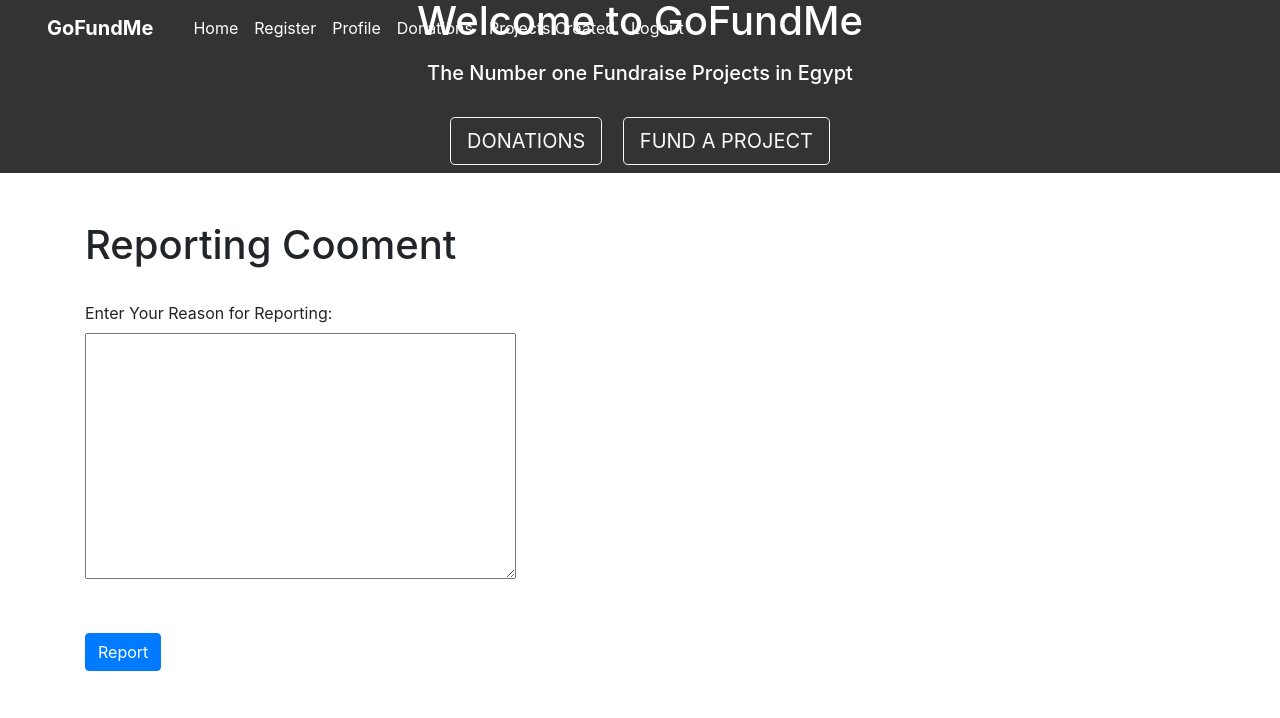
After one commit to Miramar-Etman/Crowd_Funding, a Django app: page /projects/14/report_comment in a window 1280 px wide. The commit adds this page. Shown: the top 718 px of the page. Run offline with Django 4.2, Linux system fonts and the light colour scheme; a user stored in the database is signed in; parts of the project's set-up code (start-up, migrations or seed data) failed here and were passed over; some libraries are stand-ins or nearby versions.

Commit message:
report inappropriate comments

```diff
--- a/projects/admin.py
+++ b/projects/admin.py
@@ -1,5 +1,5 @@
 from django.contrib import admin
-from .models import Category, Project, Donate, Comment, Rating, ProjectReport
+from .models import Category, Project, Donate, Comment, Rating, ProjectReport, CommentReport
 
 # Register your models here.
 admin.site.register(Category)
@@ -8,3 +8,4 @@ admin.site.register(Donate)
 admin.site.register(Comment)
 admin.site.register(Rating)
 admin.site.register(ProjectReport)
+admin.site.register(CommentReport)
--- a/projects/forms.py
+++ b/projects/forms.py
@@ -1,5 +1,6 @@
 from django import forms
-from .models import Project, Donate, Comment, Rating
+from .models import Project, Donate, Comment, Rating, CommentReport, ProjectReport
+
 
 ################# Create Project Form ######################
 class ProjectForm(forms.ModelForm):
@@ -28,5 +29,11 @@ class RateForm(forms.ModelForm):
 ######################## Reporting Project Form ###################
 class ReportProjectForm(forms.ModelForm):
     class Meta:
-        model = Rating
-        fields = ['scale']
+        model = ProjectReport
+        fields = ['reason']
+
+######################## Reporting Comment Form ###################
+class ReportCommentForm(forms.ModelForm):
+    class Meta:
+        model = CommentReport
+        fields = ['reason']
--- a/projects/models.py
+++ b/projects/models.py
@@ -83,7 +83,7 @@ class ProjectReport(models.Model):
 ################### Reporting Comments #################
 class CommentReport(models.Model):
     reason = models.TextField(max_length=2000)
-    comment = models.ForeignKey(Project, on_delete=models.CASCADE)
+    comment = models.ForeignKey(Comment, on_delete=models.CASCADE)
     user_report = models.ForeignKey(User, on_delete=models.CASCADE, default=None)
     def __str__(self):
         return str(self.reason)
--- /dev/null
+++ b/projects/templates/projects/report_comment.html
@@ -0,0 +1,27 @@
+{% extends "home/header.html" %}
+{% block content %}
+{% load static %}
+{% load crispy_forms_tags %}
+  <header>
+    {% if messages %}
+{% for message in messages %}
+    <div class="alert alert-danger font-weight-bold" role="alert">{{ message }}</div>
+  {% endfor %}
+  {% endif %}
+<link rel="stylesheet" href="{% static 'css/register.css' %}" />
+    <!-- Navbar -->
+  </header>
+<!--Login-->
+<div class="container py-5">
+  <h1>Reporting Cooment</h1>
+  <form method="POST" action="">
+    {% csrf_token %}
+    <br>
+      <div><label> Enter Your Reason for Reporting: </label> <br> {{ form.reason}}</div> <br>
+    <br>
+    <button class="btn btn-primary" type="submit">Report</button>
+  </form>
+
+</div>
+
+{% endblock %}
--- a/projects/templates/projects/view_project.html
+++ b/projects/templates/projects/view_project.html
@@ -80,6 +80,8 @@ Add Comment</a>
 <strong>
   {{comment.name}}
   {{comment.date_added}}
+  <a href="{% url 'report_comment' comment.pk %}  " > <button type="button" class="btn btn-danger">Report</button> </a>
+
 </strong>
 <br>
 {{comment.body}}
--- a/projects/urls.py
+++ b/projects/urls.py
@@ -17,4 +17,5 @@ urlpatterns = [
     path('donations', views.donations, name='donations'),
     path('view_search', views.search_project, name='search'),
     path('<int:pk>/report_project', views.report_project, name='report_project'),
+    path('<int:pk>/report_comment', views.report_comment, name='report_comment'),
               ]+ static(settings.MEDIA_URL, document_root=settings.MEDIA_ROOT)
--- a/projects/views.py
+++ b/projects/views.py
@@ -8,7 +8,8 @@ from django.views.generic import CreateView
 from django.http import HttpResponse
 from django.shortcuts import redirect, render, get_object_or_404
 from .models import Category, Project, Donate, Comment, Rating
-from .forms import ProjectForm, DonateForm, CommentForm, RateForm, ReportProjectForm
+from .forms import ProjectForm, DonateForm, CommentForm, RateForm, ReportProjectForm, ReportCommentForm
+
 
 ####################Create Project######################
 @login_required
@@ -180,7 +181,7 @@ def search_project(request):
         return render(request, 'projects/search_result.html')
 
 
-###################### Reporting Projec ##################
+###################### Reporting Project ##################
 @login_required
 def report_project(request,pk):
     if request.method == 'POST':
@@ -194,7 +195,7 @@ def report_project(request,pk):
             return redirect("avaliable_proj")
         context = {
             'form': form}
-        return render(request, 'projects/create_project.html', context)
+        return render(request, 'projects/report_project.html', context)
     else:
 
         form = ReportProjectForm()
@@ -202,3 +203,27 @@ def report_project(request,pk):
             'form': form,
         }
     return render(request, 'projects/report_project.html', context)
+
+###################### Reporting Commets ##################
+@login_required
+def report_comment(request,pk):
+    if request.method == 'POST':
+        form = ReportCommentForm(request.POST)
+        if form.is_valid():
+            new_form = form.save(commit=False)
+            new_form.user_report = request.user
+            comment = Comment.objects.get(pk=pk)
+            new_form.comment = comment
+            new_form.save()
+            return redirect("avaliable_proj")
+        context = {
+            'form': form}
+        return render(request, 'projects/report_comment.html', context)
+
+    else:
+
+        form = ReportProjectForm()
+        context = {
+            'form': form,
+        }
+    return render(request, 'projects/report_comment.html', context)
```
Also changed, not shown: db.sqlite3, projects/migrations/0044_alter_project_create_date_alter_project_end_date_and_more.py (added), projects/migrations/0045_alter_commentreport_comment_and_more.py (added), user/migrations/0038_alter_profile_birthday.py (added), user/migrations/0039_alter_profile_birthday.py (added).
